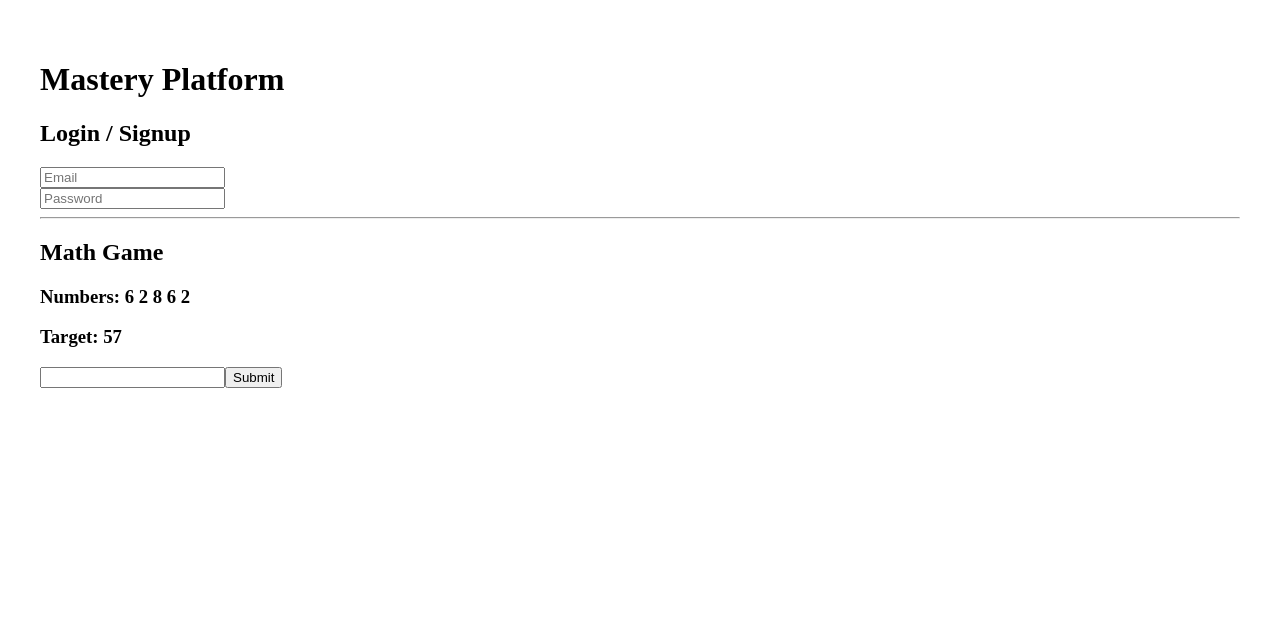
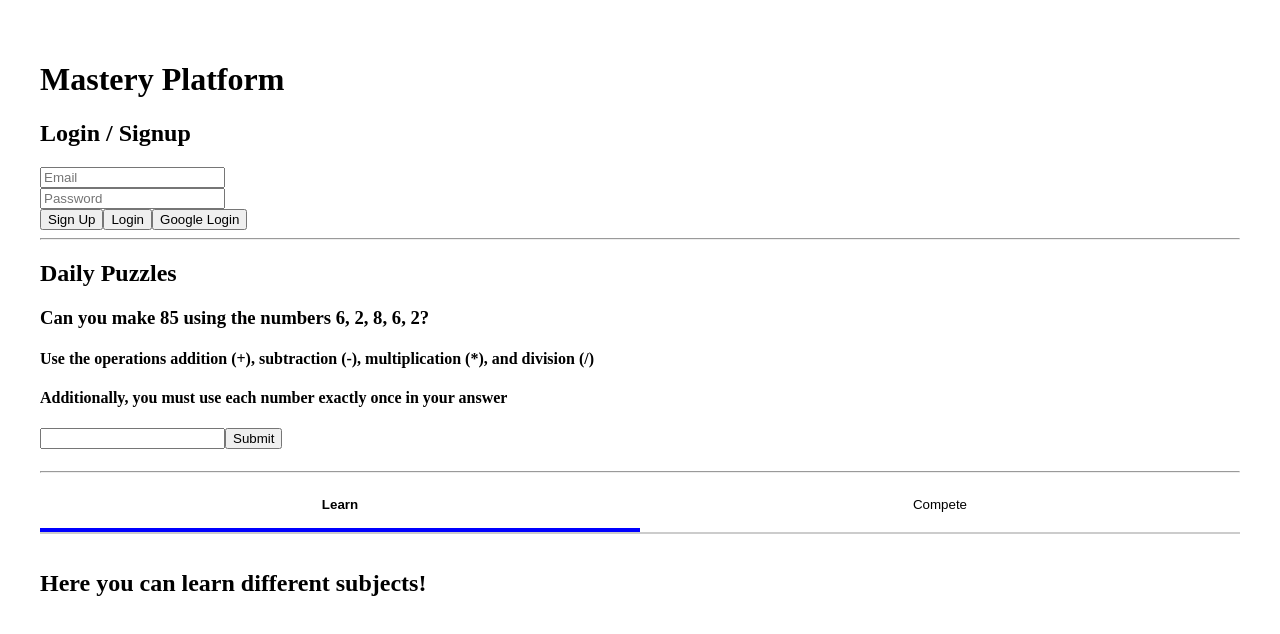
Before and after one commit to dchill0/brainrotacademy, a Next.js app: page / in a window 1280 px wide. Shown: the top 634 px of the page. Built offline with nearby package versions, Linux system fonts and the light colour scheme; no server answers.

Commit message:
update minigame

```diff
--- a/src/app/page.js
+++ b/src/app/page.js
@@ -6,7 +6,10 @@ import AuthButtons from
   "../components/AuthButtons";
 
 import MiniGame from
-  "../components/Minigame";
+  "../components/MiniGame";
+
+import MainTabs from
+  "../components/MainTabs";
 
 import {
   useAuth
@@ -40,6 +43,12 @@ export default function Home() {
       <MiniGame
         user={user}
       />
+
+      <hr />
+
+      <MainTabs
+        user={user}
+      />
     </main>
   );
 }
--- a/src/components/AuthButtons.js
+++ b/src/components/AuthButtons.js
@@ -68,7 +68,7 @@ export default function AuthButtons() {
 
       <br />
 
-      {/* <button onClick={signup}>
+      <button onClick={signup}>
         Sign Up
       </button>
 
@@ -78,7 +78,7 @@ export default function AuthButtons() {
 
       <button onClick={googleLogin}>
         Google Login
-      </button> */}
+      </button>
     </div>
   );
 }
--- /dev/null
+++ b/src/components/Compete.js
@@ -0,0 +1,7 @@
+export default function Compete() {
+  return (
+    <div>
+      <h2>Here you can compete with others!</h2>
+    </div>
+  );
+}
--- /dev/null
+++ b/src/components/Learn.js
@@ -0,0 +1,7 @@
+export default function Learn() {
+  return (
+    <div>
+      <h2>Here you can learn different subjects!</h2>
+    </div>
+  );
+}
--- /dev/null
+++ b/src/components/MainTabs.js
@@ -0,0 +1,70 @@
+"use client";
+
+import { useState, useLayoutEffect } from "react";
+import Learn from "./Learn";
+import Compete from "./Compete";
+
+export default function MainTabs({ user }) {
+  const [activeTab, setActiveTab] = useState("learn");
+  const [learnScroll, setLearnScroll] = useState(0);
+  const [competeScroll, setCompeteScroll] = useState(0);
+
+  const handleTabClick = (tab) => {
+    if (activeTab === "learn") {
+      setLearnScroll(window.scrollY);
+    } else {
+      setCompeteScroll(window.scrollY);
+    }
+    setActiveTab(tab);
+  };
+
+  useLayoutEffect(() => {
+    if (activeTab === "learn") {
+      window.scrollTo(0, learnScroll);
+    } else {
+      window.scrollTo(0, competeScroll);
+    }
+  }, [activeTab, learnScroll, competeScroll]);
+
+  return (
+    <div>
+      <div style={{ display: 'flex', width: '100%', borderBottom: '2px solid #ccc' }}>
+        <button
+          onClick={() => handleTabClick('learn')}
+          style={{
+            flex: 1, // takes equal space
+            padding: '1rem 0',
+            border: 'none',
+            borderBottom: activeTab === 'learn' ? '4px solid blue' : '4px solid transparent',
+            background: 'none',
+            fontWeight: activeTab === 'learn' ? 'bold' : 'normal',
+            cursor: 'pointer',
+          }}
+        >
+          Learn
+        </button>
+        <button
+          onClick={() => handleTabClick('compete')}
+          style={{
+            flex: 1,
+            padding: '1rem 0',
+            border: 'none',
+            borderBottom: activeTab === 'compete' ? '4px solid blue' : '4px solid transparent',
+            background: 'none',
+            fontWeight: activeTab === 'compete' ? 'bold' : 'normal',
+            cursor: 'pointer',
+          }}
+        >
+          Compete
+        </button>
+      </div>
+
+      <div style={{ padding: '1rem 0' }}>
+        {activeTab === 'learn' && <Learn/>}
+        {activeTab === 'compete' && (
+          user ? <Compete/> : <div><h2>Login or create an account to complete with others</h2></div>
+        )}
+      </div>
+    </div>
+  );
+}
--- a/src/components/Minigame.js
+++ b/src/components/Minigame.js
@@ -80,37 +80,38 @@ function generatePuzzle() {
       }
     }
   }
-  const values = Object.values(integerResults);
-  const mv = Math.min(...values);
 
-  let target;
-
-  if (mv > 400) {
-    const keys = Object.keys(integerResults);
-    target = keys[Math.floor(Math.random() * keys.length)];
-  } else {
-    let buckets = [[[], [], [], [], [], []],[[], [], [], [], [], []]];
-    let below = false;
-    let above = false;
-
-    for (const [e, v] of Object.entries(integerResults)) {
-      const half = Math.floor((e-20)/40);
-      if (half === 0) {
-        below = true;
-      } else {
-        above = true;
-      }
-      buckets[half][Math.min(Math.floor((v-1)/20),5)].push(e)
+  let below = [];
+  let above = [];
+  for (const key in integerResults) {
+    const k = Number(key);
+    if (k < 60) {
+      below.push([integerResults[k],k]);
+    } else {
+      above.push([integerResults[k],k]);
     }
-
-    const row = (below && above) ? Math.floor(Math.random()*2) : (below ? 0 : 1);
-    let indices = [];
-    for (let i = 0; i < 6; i++) {
-      if (buckets[row][i].length > 0) indices.push(i);
+  }
+  below.sort((t1,t2) => t1[0]-t2[0]);
+  above.sort((t1,t2) => t1[0]-t2[0]);
+  let i1 = 0, i2 = 0;
+  const belowLen = below.length;
+  const aboveLen = above.length;
+  let level = 50;
+  let target = null;
+  while (true) {
+    while (i1 < belowLen && below[i1][0] <= level) {
+      i1++;
     }
-
-    const chosenBucket = buckets[row][indices[Math.floor(Math.random() * indices.length)]];
-    target = chosenBucket[Math.floor(Math.random() * chosenBucket.length)];
+    while (i2 < aboveLen && above[i2][0] <= level) {
+      i2++;
+    }
+    if (i1 > 0 && i2 > 0) {
+      const belowIndex = Math.floor(Math.random()*i1);
+      const aboveIndex = Math.floor(Math.random()*i2);
+      target = Math.random() < 0.5 ? below[belowIndex][1] : above[aboveIndex][1];
+      break;
+    }
+    level*=2;
   }
   return [numbers,target]
 }
@@ -288,10 +289,11 @@ export default function MiniGame({ user }) {
 
   return (
     <div>
-      <h2>Math Game</h2>
+      <h2>Daily Puzzles</h2>
 
-      <h3>Numbers: {numbers.join(" ")}</h3>
-      <h3>Target: {target}</h3>
+      <h3>Can you make {target} using the numbers {numbers.join(", ")}?</h3>
+      <h4>Use the operations addition (+), subtraction (-), multiplication (*), and division (/)</h4>
+      <h4>Additionally, you must use each number exactly once in your answer</h4>
 
       <input
         value={answer}
--- a/src/components/Profile.js
+++ b/src/components/Profile.js
@@ -54,7 +54,7 @@ export default function Profile({
 
       <Link href="/">
         <button>
-          Back to Home
+          Back
         </button>
       </Link>
 
```
